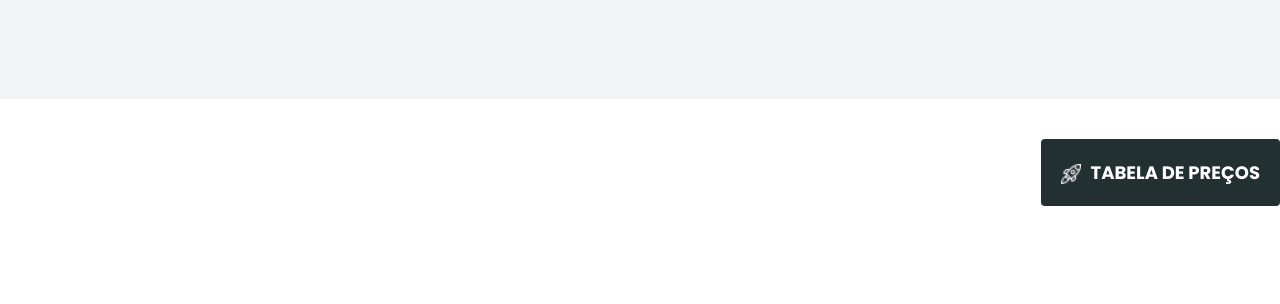
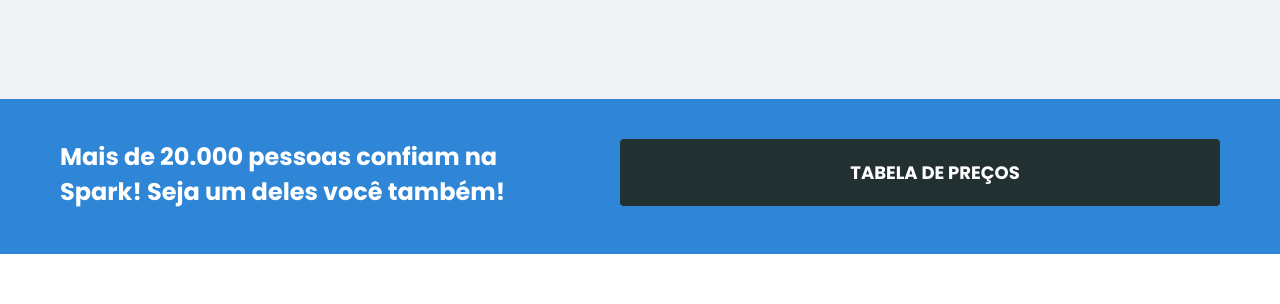
Before and after one commit to EduardoTCasagrande/hospedagem, a plain HTML site: page index.html in a window 1280 px wide. Shown: the part 2464-2768 px from the top of the page. Drawn offline with Linux system fonts and the light colour scheme.

Commit message:
Update estilo.css

```diff
--- a/css/estilo.css
+++ b/css/estilo.css
@@ -3,12 +3,6 @@
     padding: 0;
     box-sizing: border-box;
     font-family: 'Poppins', sans-serif;
-}
-
-.limitar-secao {
-    width: 100%;
-    max-width: 1024px;
-    margin: 0 auto;
 }
 
 /* Topo da página */
@@ -115,23 +109,21 @@
 }
 
 /* Seção Primeiro Anúncio */
+
 .container-primeiro-anuncio {
     background-color: #23303e;
     color: #fff;
-}
-
-.container-primeiro-anuncio {
     padding: 40px 0;
     display: flex;
     flex-wrap: wrap;
     justify-content: space-evenly;
 }
 
-.container-primeiro-anuncio div {
+.container-primeiro-anuncio div, .container-segundo-anuncio div {
     width: 600px;
 }
 
-.container-primeiro-anuncio div h2 {
+.container-primeiro-anuncio div h2, .container-segundo-anuncio div h2 {
     margin-bottom: 5px;
 }
 .paragrafo-anuncio{
@@ -286,24 +278,24 @@ table tbody td {
 
 
 /* Seção Segundo Anúncio */
-.secao-segundo-anuncio {
-    background-color: #2f86d6;
-}
 
 .container-segundo-anuncio {
-    position: relative;
+    background-color: #2f86d6;
+    display: flex;
+    flex-wrap: wrap;
+    justify-content: space-evenly;
     padding: 40px 0;
 }
 
 .container-segundo-anuncio h2 {
     color: #fff;
-    width: 550px;
+    display: flex;
 }
 
 .container-segundo-anuncio a {
-    position: absolute;
-    top: 40px;
-    right: 0;
+    display: flex;
+    justify-content: center;
+    align-items: center;
     font-size: 18px;
     font-weight: 700;
     padding: 20px;
```
